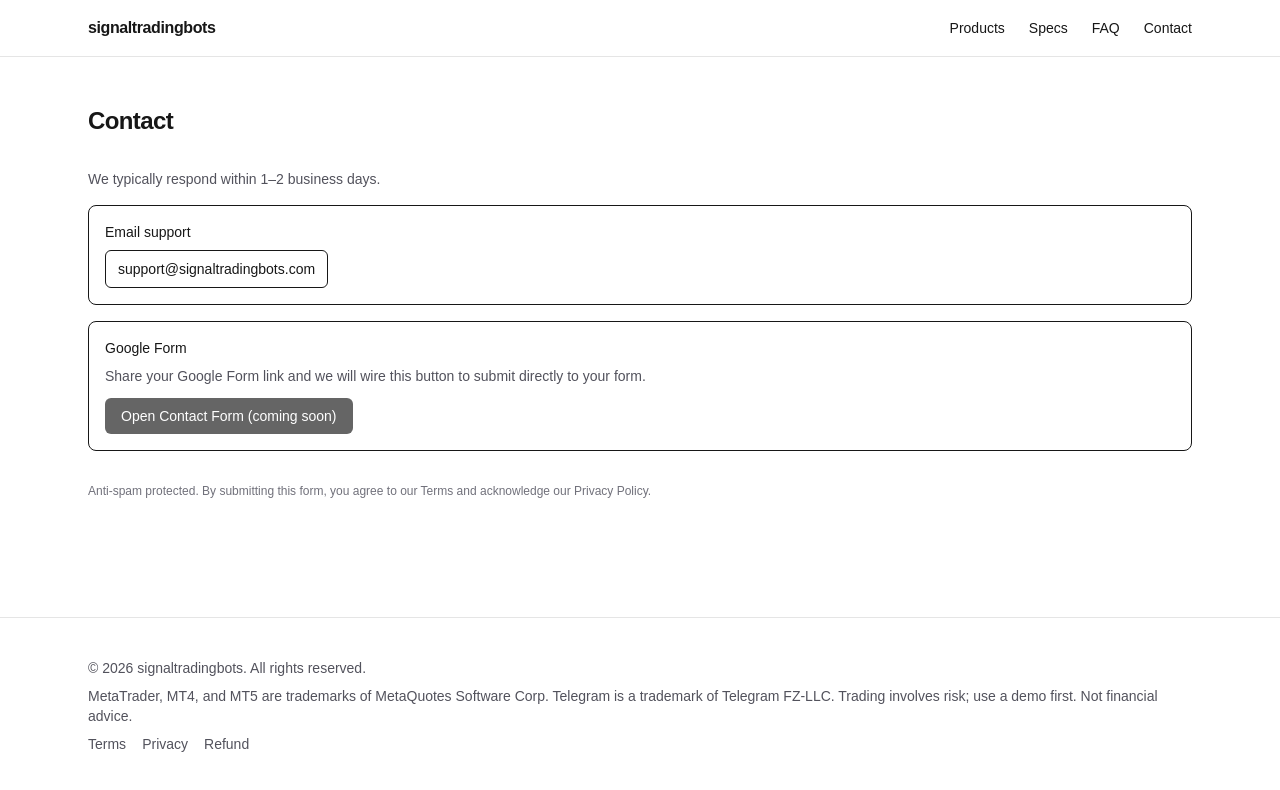
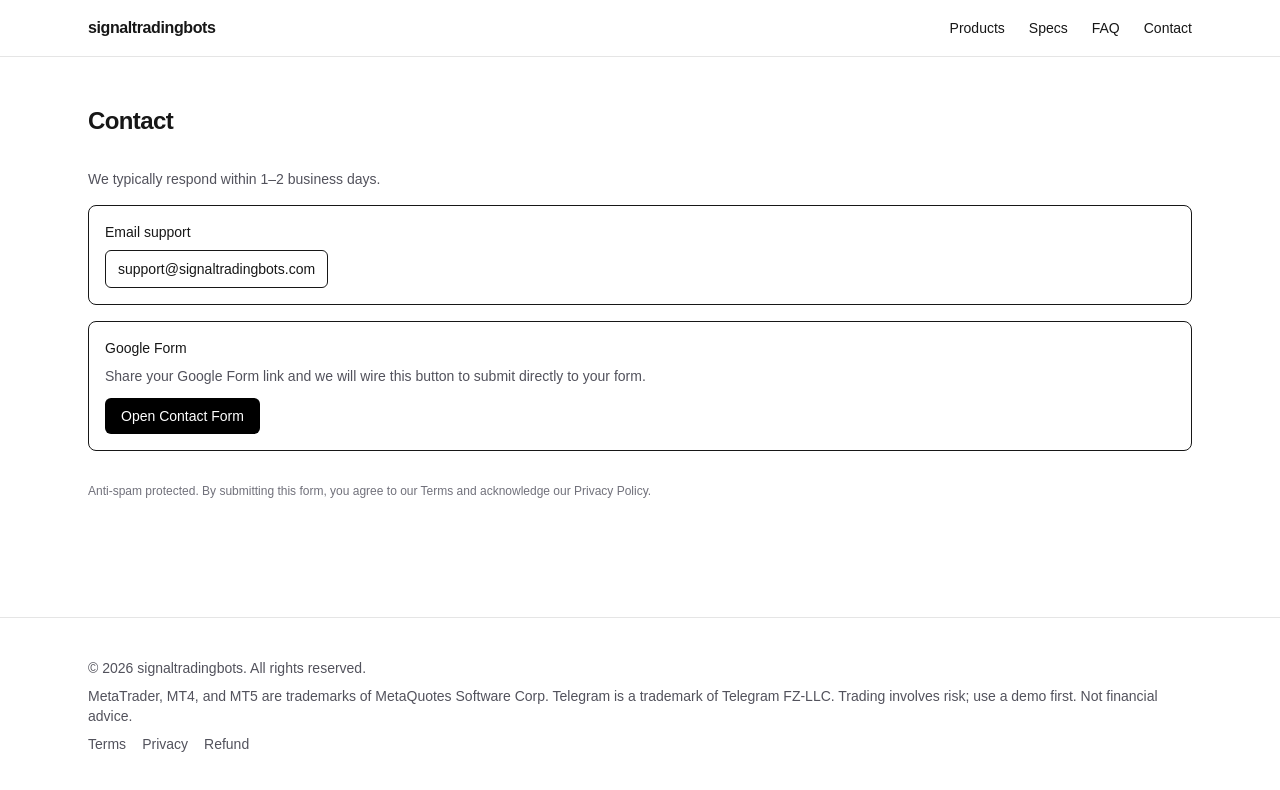
Before and after one commit to Appsbydare/Signal_Trading_Bots, a Next.js app: page /contact in a window 1280 px wide. Shown: the top 790 px of the page. Built offline with nearby package versions, Linux system fonts and the light colour scheme.

Commit message:
feat(contact): link Google Form and enable button

```diff
--- a/src/app/contact/page.tsx
+++ b/src/app/contact/page.tsx
@@ -27,11 +27,12 @@ export default function ContactPage() {
             directly to your form.
           </p>
           <a
-            href="#"
-            aria-disabled
-            className="inline-block cursor-not-allowed rounded-md bg-black px-4 py-2 text-white opacity-60"
+            href="https://docs.google.com/forms/d/e/1FAIpQLSclVvR_Rwz-kdAUdbBRsIr2FxVn2n2RkCY0UP-oLjaLlCAIuA/viewform?usp=header"
+            target="_blank"
+            rel="noopener noreferrer"
+            className="inline-block rounded-md bg-black px-4 py-2 text-white hover:bg-zinc-800"
           >
-            Open Contact Form (coming soon)
+            Open Contact Form
           </a>
         </div>
       </div>
```
